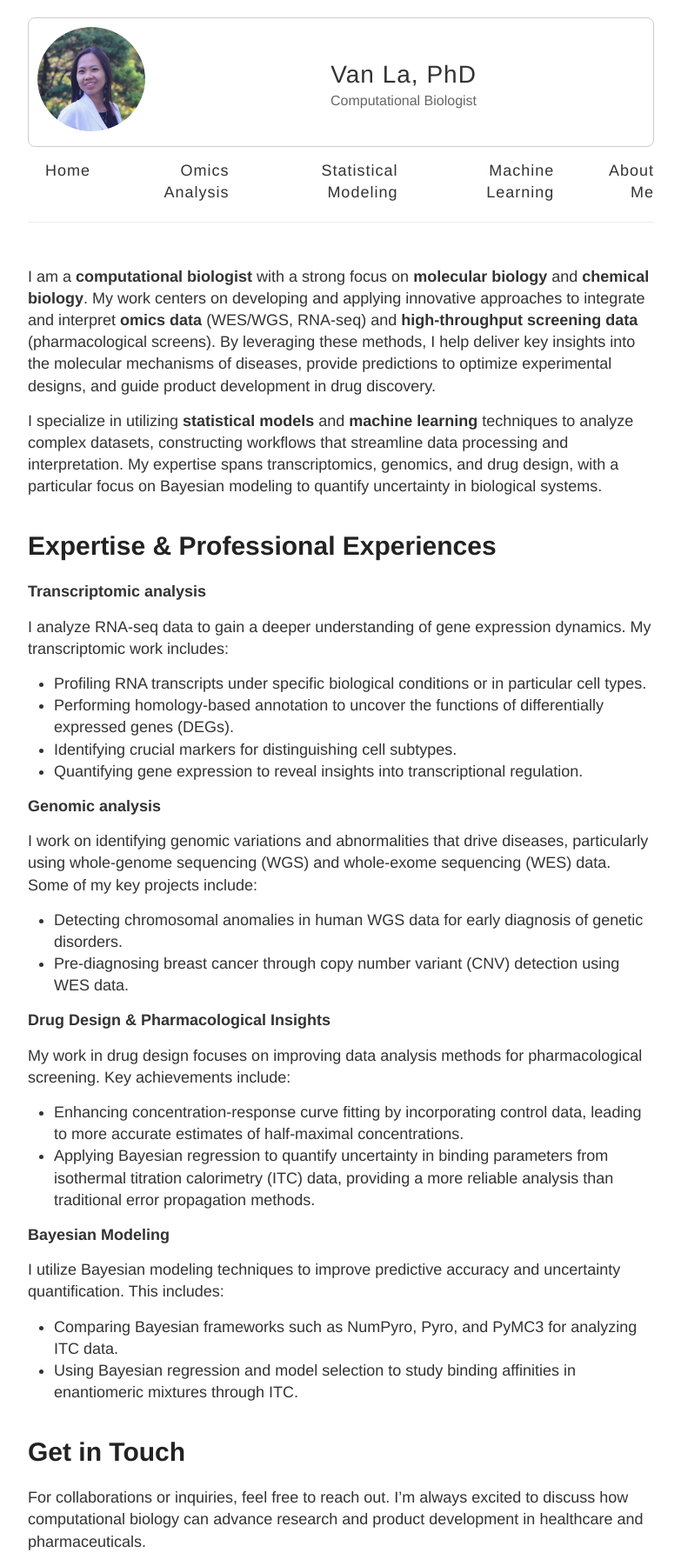
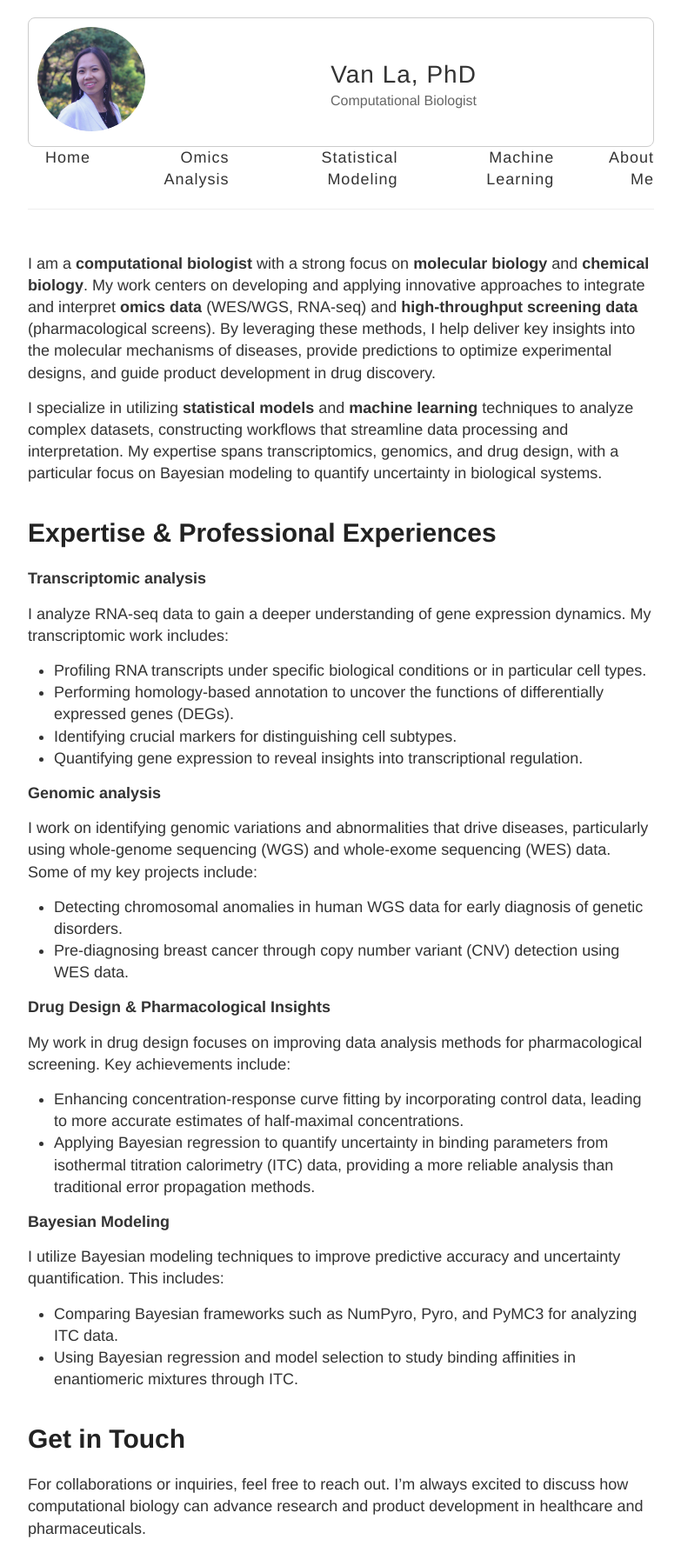
Before and after one commit to vanngocthuyla/vanngocthuyla.github.io, a Jekyll site: the page built from index.md, in a window 1280 px wide. Shown: the whole page at 87% size, without its empty margins (248-1031 px from the left). Built offline with Jekyll 4.4.1, drawn with Linux system fonts in a browser that asks for light colours.

Commit message:
Update default.html

```diff
--- a/_layouts/default.html
+++ b/_layouts/default.html
@@ -20,7 +20,7 @@
         border-radius: 8px; /* Rounded corners */
         display: flex; /* Flex layout for image and text */
         align-items: center; /* Center items vertically */
-        margin-bottom: -5px; /* Pulls the box up by 5 pixels */
+        margin-bottom: -20px; /* Pulls the box up by 20 pixels */
       }
       .info-box img {
         height: 120px; /* Image height */
```
